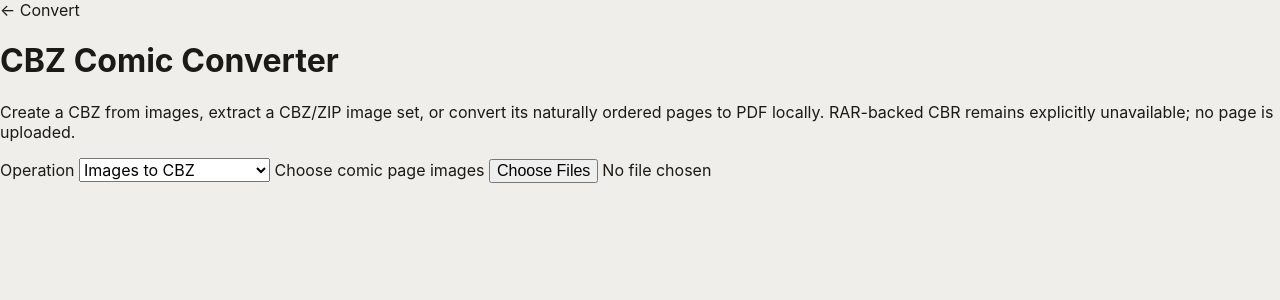
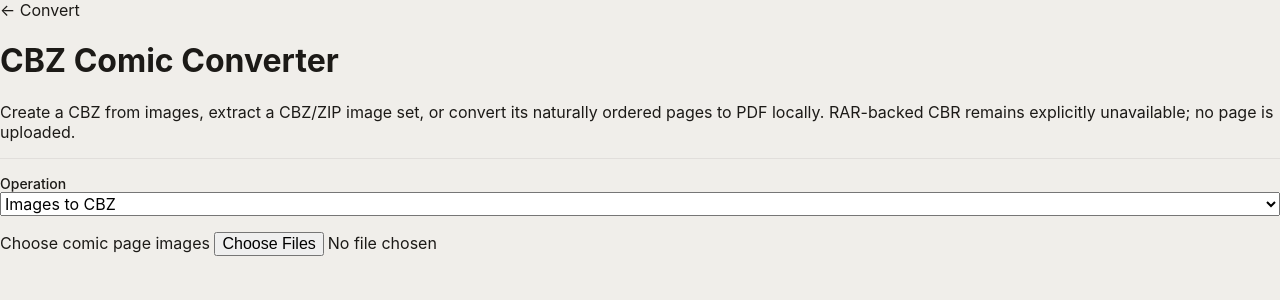
Before and after one commit to official-tisao/image.complianttools.com, a SvelteKit app in the folder apps/web/: page /cbz-converter in a window 1280 px wide. Shown: the top 300 px of the page. Built offline with nearby package versions, Linux system fonts and the light colour scheme.

Commit message:
feat(P2-15): generate archive and Base64 modes

```diff
--- a/apps/web/src/routes/cbz-converter/+page.svelte
+++ b/apps/web/src/routes/cbz-converter/+page.svelte
@@ -1,17 +1,27 @@
 <script lang="ts">
   import {
+    CbzToolOptionsSchema,
+    cbzToolOptionDescriptions,
     createPdfFromPngPages,
     decodeCbz,
     decodeWithTypedErrors,
     encodeCbz,
     engineErrorMessage,
   } from '@complianttools/image-engine';
+  import GeneratedControls from '$lib/GeneratedControls.svelte';
 
   let status = $state('');
   let error = $state('');
-  let operation = $state<'create' | 'extract' | 'pdf'>('create');
+  let options = $state(CbzToolOptionsSchema.parse({}));
+  const controlValues = $derived({ 'cbz.operation': options.operation });
 
-  function downloadBytes(bytes: BlobPart, type: string, name: string) {
+  function setControl(path: string, value: unknown) {
+    if (path !== 'cbz.operation') return;
+    const parsed = CbzToolOptionsSchema.safeParse({ operation: value });
+    if (parsed.success) options = parsed.data;
+  }
+
+  function downloadBytes(bytes: Uint8Array, type: string, name: string) {
     const url = URL.createObjectURL(new Blob([bytes], { type }));
     const download = document.createElement('a');
     download.href = url;
@@ -21,7 +31,7 @@
   }
 
   function assertZipComic(bytes: Uint8Array) {
-    if (new TextDecoder('latin1').decode(bytes.subarray(0, 4)) === 'Rar!')
+    if (new globalThis.TextDecoder('latin1').decode(bytes.subarray(0, 4)) === 'Rar!')
       throw new Error(
         'RAR-backed CBR extraction is unavailable because the cleared local libarchive RAR path is still unresolved. Convert the archive to CBZ/ZIP first.',
       );
@@ -52,17 +62,17 @@
     }
   }
 
-  async function convert(files: FileList | null) {
+  async function convert(files: readonly File[]) {
     status = '';
     error = '';
     if (!files?.length) return;
     try {
-      if (operation !== 'create') {
+      if (options.operation !== 'create') {
         const file = files[0]!;
         const source = new Uint8Array(await file.arrayBuffer());
         assertZipComic(source);
         const pages = await decodeWithTypedErrors('cbz', () => decodeCbz(source));
-        if (operation === 'extract') {
+        if (options.operation === 'extract') {
           for (const page of pages)
             downloadBytes(page.bytes, 'application/octet-stream', page.name);
           status = `Extracted ${pages.length} naturally ordered image page${pages.length === 1 ? '' : 's'} locally.`;
@@ -104,23 +114,22 @@
     Create a CBZ from images, extract a CBZ/ZIP image set, or convert its naturally ordered pages to
     PDF locally. RAR-backed CBR remains explicitly unavailable; no page is uploaded.
   </p>
+  <GeneratedControls
+    descriptions={cbzToolOptionDescriptions}
+    values={controlValues}
+    onChange={setControl}
+  />
   <label>
-    Operation
-    <select bind:value={operation}>
-      <option value="create">Images to CBZ</option>
-      <option value="extract">CBZ/ZIP to image files</option>
-      <option value="pdf">CBZ/ZIP to PDF</option>
-    </select>
-  </label>
-  <label>
-    {operation === 'create' ? 'Choose comic page images' : 'Choose a CBZ, ZIP, or CBR archive'}
+    {options.operation === 'create'
+      ? 'Choose comic page images'
+      : 'Choose a CBZ, ZIP, or CBR archive'}
     <input
       type="file"
-      multiple={operation === 'create'}
-      accept={operation === 'create'
+      multiple={options.operation === 'create'}
+      accept={options.operation === 'create'
         ? 'image/avif,image/gif,image/jpeg,image/jxl,image/png,image/webp'
         : '.cbz,.zip,.cbr,application/zip,application/vnd.comicbook+zip'}
-      onchange={(event) => void convert(event.currentTarget.files)}
+      onchange={(event) => void convert([...(event.currentTarget.files ?? [])])}
     />
   </label>
   {#if status}<p role="status">{status}</p>{/if}
--- a/packages/engine/src/schemas/options.ts
+++ b/packages/engine/src/schemas/options.ts
@@ -187,6 +187,14 @@ export const SvgRasterizeToolOptionsSchema = z
       });
   });
 
+export const CbzToolOptionsSchema = z.object({
+  operation: z.enum(['create', 'extract', 'pdf']).default('create'),
+});
+
+export const Base64ToolOptionsSchema = z.object({
+  mode: z.enum(['encode', 'decode']).default('encode'),
+});
+
 export type ExportOptionsInput = z.input<typeof ExportOptionsSchema>;
 export type ResizeOptions = z.infer<typeof ResizeOptionsSchema>;
 export type CropOptions = z.infer<typeof CropOptionsSchema>;
@@ -195,6 +203,8 @@ export type MetadataRemovalOptions = z.infer<typeof MetadataRemovalOptionsSchema
 export type RawToolOptions = z.infer<typeof RawToolOptionsSchema>;
 export type PdfToImageOptions = z.infer<typeof PdfToImageOptionsSchema>;
 export type SvgRasterizeToolOptions = z.infer<typeof SvgRasterizeToolOptionsSchema>;
+export type CbzToolOptions = z.infer<typeof CbzToolOptionsSchema>;
+export type Base64ToolOptions = z.infer<typeof Base64ToolOptionsSchema>;
 
 export interface OptionDescription {
   label: string;
@@ -502,3 +512,31 @@ export const svgRasterizeOptionDescriptions: Readonly<Record<string, OptionDescr
     defaultValue: 1,
   },
 };
+
+export const cbzToolOptionDescriptions: Readonly<Record<string, OptionDescription>> = {
+  'cbz.operation': {
+    label: 'Operation',
+    control: 'select',
+    group: 'Comic archive',
+    advanced: false,
+    options: ['create', 'extract', 'pdf'],
+    optionLabels: {
+      create: 'Images to CBZ',
+      extract: 'CBZ/ZIP to image files',
+      pdf: 'CBZ/ZIP to PDF',
+    },
+    defaultValue: 'create',
+  },
+};
+
+export const base64ToolOptionDescriptions: Readonly<Record<string, OptionDescription>> = {
+  'base64.mode': {
+    label: 'Direction',
+    control: 'select',
+    group: 'Base64',
+    advanced: false,
+    options: ['encode', 'decode'],
+    optionLabels: { encode: 'Image to Base64', decode: 'Base64 to file' },
+    defaultValue: 'encode',
+  },
+};
```
Also changed, not shown: apps/web/src/routes/image-to-base64/+page.svelte (+17 -9 lines), 2 other files (tests, documents, lock files or other folders).
